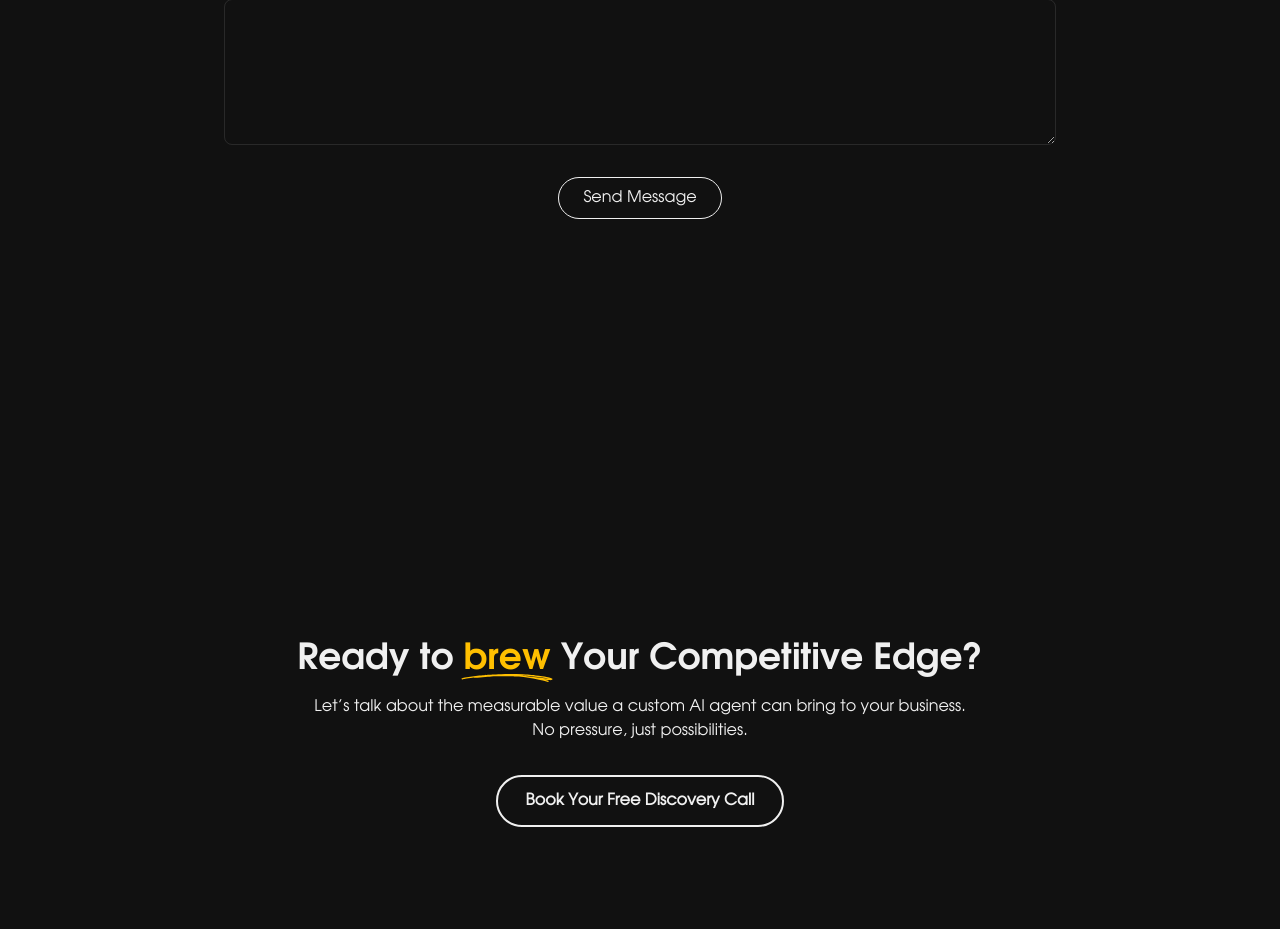
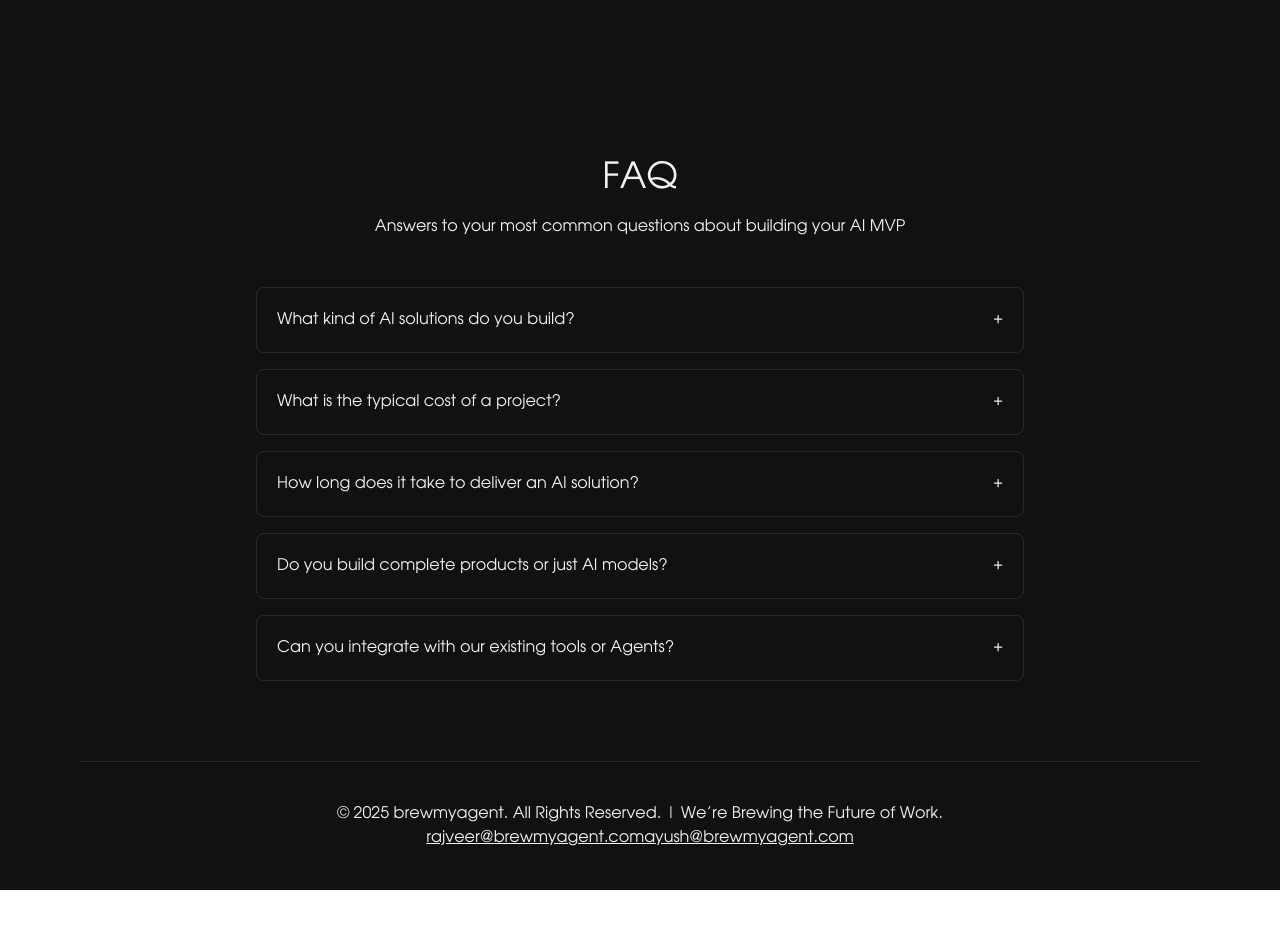
Before and after one commit to 0xayushM/brew-my-agent-2, a Next.js app: page / in a window 1280 px wide. Shown: the part 7068-7997 px from the top of the page. After the commit the page ends 7958 px from the top, so only its background shows below. Built offline with nearby package versions, Linux system fonts and the light colour scheme.

Commit message:
feat: implement landing page core components and layout structure

```diff
--- a/src/app/layout.tsx
+++ b/src/app/layout.tsx
@@ -18,6 +18,9 @@ const playfairDisplay = Playfair_Display({
 export const metadata: Metadata = {
   title: "brewmyagent | Custom AI for Business Efficiency",
   description: "We provide end-to-end AI consulting and implementation, creating bespoke AI agents that integrate seamlessly into your operations.",
+  icons: {
+    icon: "/logo.svg",
+  },
 };
 
 export default function RootLayout({
--- a/src/app/page.tsx
+++ b/src/app/page.tsx
@@ -30,7 +30,7 @@ export default function Home() {
       <Testimonials />
       {/* <Team /> */}
       {/* <Pricing /> */}
-      <Contact />
+      {/* <Contact /> */}
       <CTA />
       <FAQ />
       <Footer />
--- a/src/components/CTA.tsx
+++ b/src/components/CTA.tsx
@@ -10,7 +10,7 @@ const CTA = () => {
           No pressure, just possibilities.
         </p>
         <AnimatedButton
-          href="mailto:hello@brewmyagent.com"
+          href="mailto:rajveer@brewmyagent.com"
           className="inline-block px-7 py-3 rounded-full bg-primaryAccent text-bgDark font-bold border-2 border-primaryAccent transition-all hover:bg-transparent hover:text-primaryAccent"
         >
           Book Your Free Discovery Call
--- a/src/components/Footer.tsx
+++ b/src/components/Footer.tsx
@@ -3,7 +3,9 @@ const Footer = () => {
     <footer className="py-10 border-t border-white/10">
       <div className="container mx-auto max-w-7xl px-5 text-center">
         <p className="text-textMedium">
-          &copy; {new Date().getFullYear()} brewmyagent. All Rights Reserved. | We&apos;re Brewing the Future of Work.
+          &copy; {new Date().getFullYear()} brewmyagent. All Rights Reserved. | We&apos;re Brewing the Future of Work.<br />
+          <a href="mailto:rajveer@brewmyagent.com" className="underline hover:text-primaryAccent">rajveer@brewmyagent.com</a>
+          <a href="mailto:ayush@brewmyagent.com" className="underline hover:text-primaryAccent">ayush@brewmyagent.com</a>
         </p>
       </div>
     </footer>
```
